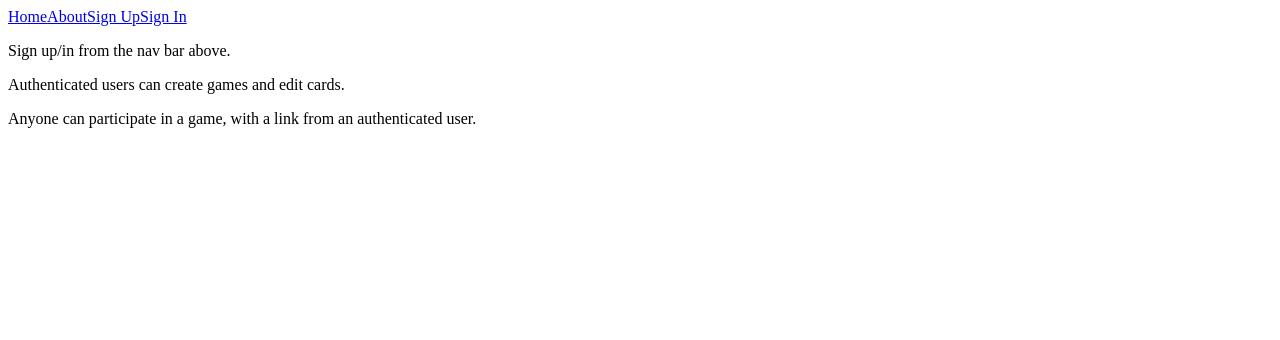
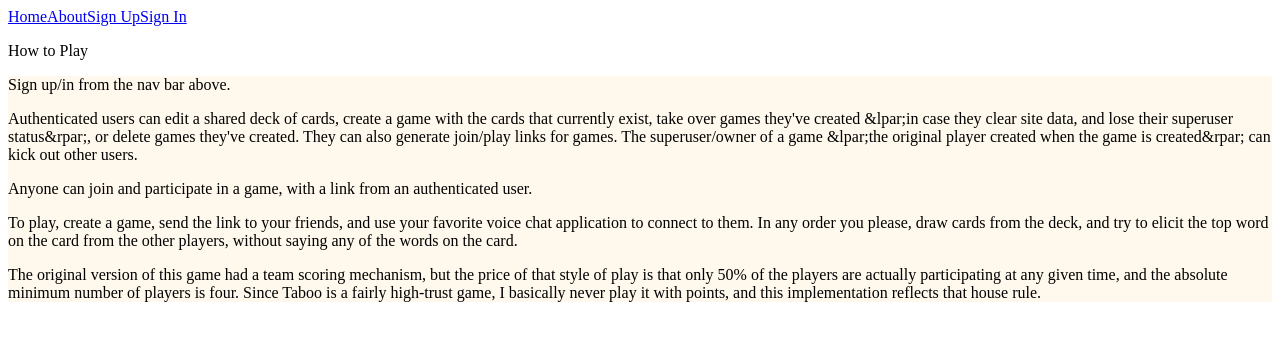
Before and after one commit to ejspriggs/taboo-game, a React (Vite) app in the folder frontend/: page / in a window 1280 px wide. Shown: the top 340 px of the page. Built offline with nearby package versions, Linux system fonts and the light colour scheme.

Commit message:
Expanded "how to play" text on landing page.

```diff
--- a/frontend/src/components/HowToPlay/index.jsx
+++ b/frontend/src/components/HowToPlay/index.jsx
@@ -1,9 +1,30 @@
 export default function HowToPlay() {
-    return (
-        <>
-            <p>Sign up/in from the nav bar above.</p>
-            <p>Authenticated users can create games and edit cards.</p>
-            <p>Anyone can participate in a game, with a link from an authenticated user.</p>
-        </>
-    );
+    return <>
+        <p className="text-4xl text-center py-4">How to Play</p>
+        <div className="p-2 m-2 border-2 border-black rounded-xl bg-floral-white text-lg">
+            <p>
+                Sign up/in from the nav bar above.
+            </p>
+            <p>
+                Authenticated users can edit a shared deck of cards, create a game with the cards that currently exist,
+                take over games they&apos;ve created &lpar;in case they clear site data, and lose their superuser status&rpar;,
+                or delete games they&apos;ve created.  They can also generate join/play links for games.  The superuser/owner
+                of a game &lpar;the original player created when the game is created&rpar; can kick out other users.
+            </p>
+            <p>
+                Anyone can join and participate in a game, with a link from an authenticated user.
+            </p>
+            <p>
+                To play, create a game, send the link to your friends, and use your favorite voice chat application to
+                connect to them.  In any order you please, draw cards from the deck, and try to elicit the top word on the
+                card from the other players, without saying any of the words on the card.
+            </p>
+            <p>
+                The original version of this game had a team scoring mechanism, but the price of that style of play is that
+                only 50% of the players are actually participating at any given time, and the absolute minimum number of players
+                is four. Since Taboo is a fairly high-trust game, I basically never play it with points, and this implementation
+                reflects that house rule.
+            </p>
+        </div>
+    </>;
 }
```
